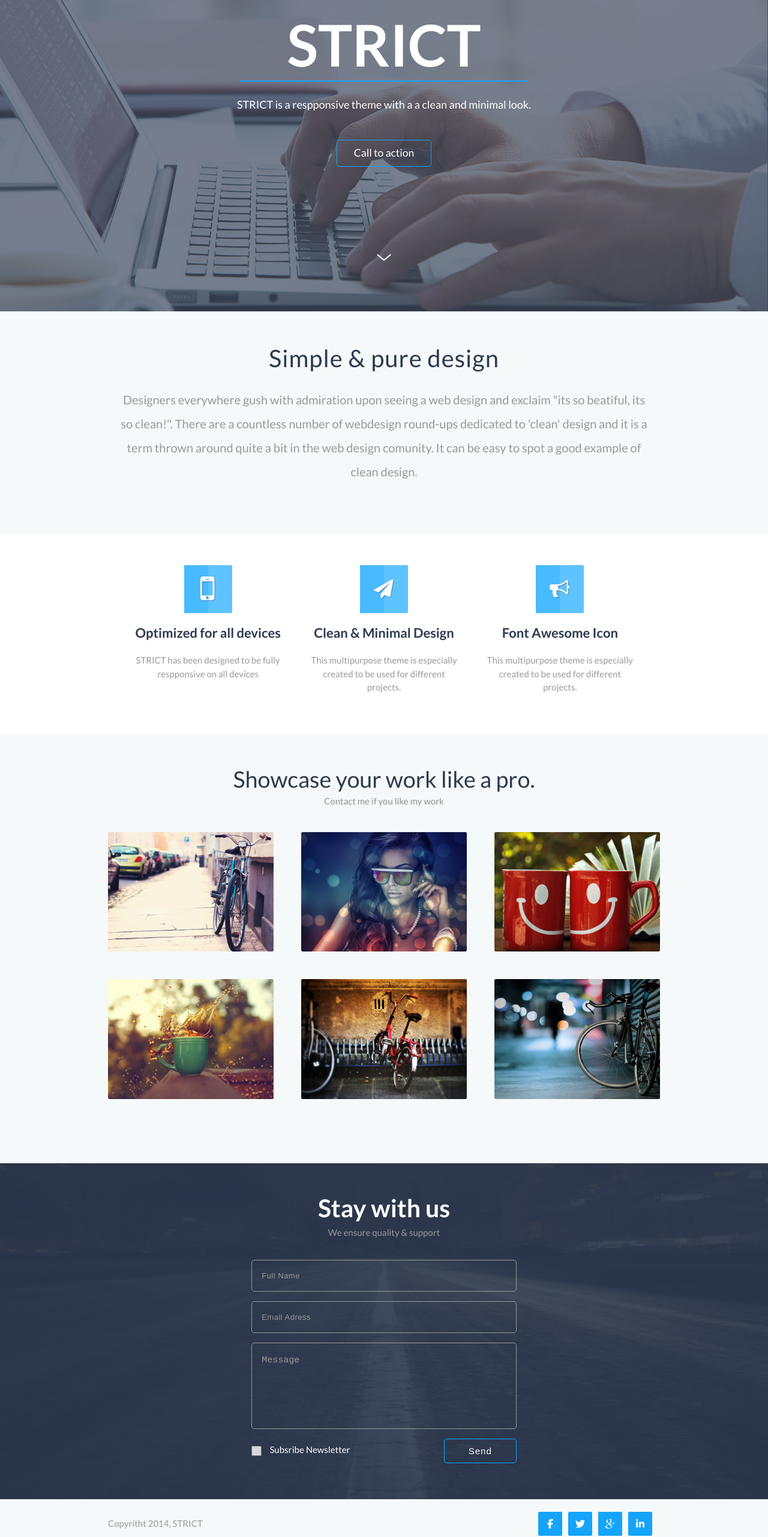
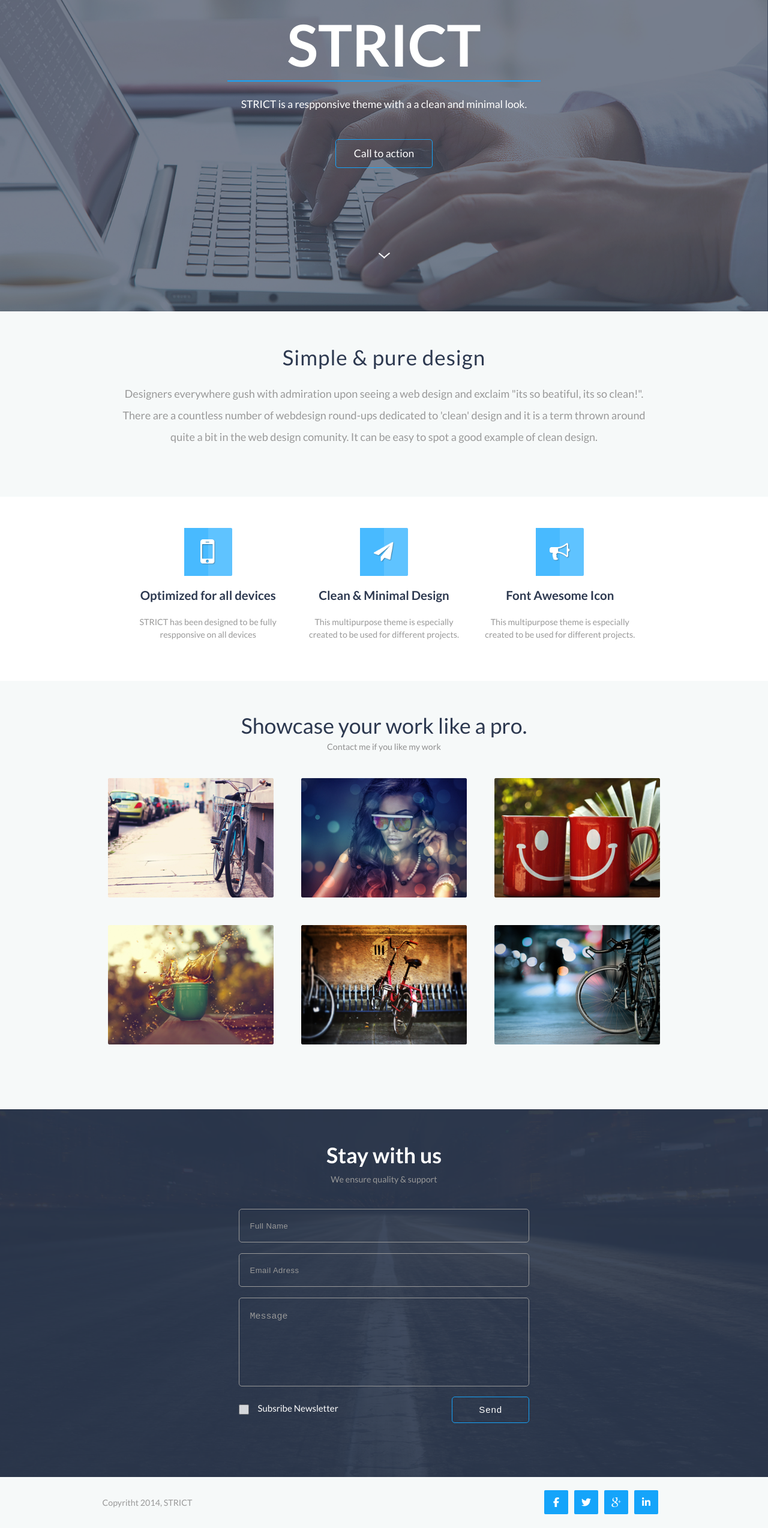
Before and after one commit to AndrewVitrenko/strict, a plain HTML site: page index.html in a window 1280 px wide. Shown: the part 200-2762 px from the top of the page at 60% size. Drawn offline with nearby package versions, Linux system fonts and the light colour scheme.

Commit message:
Add files via upload

```diff
--- a/index.html
+++ b/index.html
@@ -197,15 +197,18 @@
         let textarea = $('textarea')
 
         poster.css('height', $(window).width()*0.5)
-        connection.css('height', $(window).width()*700/1600)
+        //connection.css('height', $(window).width()*700/1600)
         icon.css('height', icon.width())
         //textarea.css('height', textarea.width()*0.28)
 
         $(window).resize(function() {
             poster.css('height', $(window).width()*0.5)
-            connection.css('height', $(window).width()*700/1600)
             icon.css('height', icon.width())
             //textarea.css('height', textarea.width()*0.28)
+
+            if ($(window).width() >= 1600) {
+                connection.css('height', $(window).width()*700/1600)
+            }
         })
     </script>
 </body>
--- a/scss/style.scss
+++ b/scss/style.scss
@@ -8,6 +8,19 @@ $maxWidth: 1600;
 	$addSize: $pcSize - $mobSize;
 	$maxWidth: $maxWidth - 320;
 	font-size: calc(#{$mobSize + px} + #{$addSize} * ((100vw - 320px) / #{$maxWidth}));
+}
+
+@mixin adaptiv-width($pcSize, $mobSize) {
+    $addSize: $pcSize - $mobSize;
+    $maxWidth: $maxWidth - 320;
+    width: calc(#{$mobSize + px} + #{$addSize} * ((100vw - 320px) / #{$maxWidth}));
+}
+
+@mixin adaptiv-padding($pcTopSize, $pcRightSize, $mobTopSize, $mobRightSize) {
+    $addVerticalSize: $pcTopSize - $mobTopSize;
+    $addHorizontalSize: $pcRightSize - $mobRightSize;
+    $maxWidth: $maxWidth - 320;
+    padding: calc(#{$mobTopSize + px} + #{$addVerticalSize} * ((100vw - 320px) / #{$maxWidth})) calc(#{$mobRightSize + px} + #{$addHorizontalSize} * ((100vw - 320px) / #{$maxWidth}));
 }
 
 * {
@@ -73,13 +86,13 @@ header {
     color: $background_blue;
     background-color: $background_blue;
     height: 2px;
-    width: 600/1600*100%;
+    @include adaptiv-width(600, 290);
     margin-bottom: 40/1600*100%;
     margin-top: 0;
 }
 
 .slogan {
-    @include adaptiv-font(20, 12);
+    @include adaptiv-font(20, 10);
     color: white;
     margin-bottom: 65/1600*100%;
     margin-top: 0;
@@ -91,29 +104,19 @@ header {
     border: 1px solid $background_blue;
     border-radius: 5px;
     text-decoration: none;
-    padding: 19/1600*100% 35/1600*100%;
+    @include adaptiv-padding(19, 35, 7.6, 14);
     @include adaptiv-font(20, 10);
     margin-bottom: 175/1600*100%;
 }
 
 .arrow_container {
     display: block;
-
-    /*a{
-        width: 0;
-        height: 0;
-        display: inline-block;
-        border-width: 0 3px 3px 0;
-        padding: 7px;
-        transform: rotate(45deg);
-        border-style: solid;
-        border-color: white;
-    }*/
+    height: 15px;
 
     a {
         position: relative;
-        width: 26px;
-        height: 2px;
+        @include adaptiv-width(25, 8);
+        height: 100%;
         display: inline-block;
     }
 
@@ -122,7 +125,8 @@ header {
         position: absolute;
         background-color: white;
         height: 2px;
-        width: 15px;
+        bottom: 50%;
+        @include adaptiv-width(15, 5);
     }
 
     a:before {
@@ -143,7 +147,7 @@ header {
     padding-bottom: 80/1600*100%;
 
     h2 {
-        font-size: 40px;
+        @include adaptiv-font(40, 20);
         color: #2d3950;
         margin-top: 0;
         font-weight: 500;
@@ -152,7 +156,7 @@ header {
 
     p {
         color: $text-gray;
-        font-size: 20px;
+        @include adaptiv-font(20, 12);
         line-height: 2;
         margin-left: 250/1600*100%;
         margin-right: 250/1600*100%;
@@ -178,14 +182,14 @@ header {
     h3 {
         text-transform: capitalize;
         color: $text-blue;
-        font-size: 22px;
+        @include adaptiv-font(22, 16);
         margin: 32/(1600*0.20625)*100% 0;
     }
 
     p {
         padding-left: 2.4%;
         padding-right: 2.4%;
-        font-size: 15px;
+        @include adaptiv-font(15, 12);
         color: $text-gray;
         line-height: 1.5;
     }
@@ -262,7 +266,7 @@ header {
 
     h2 {
         margin-top: 0;
-        @include adaptiv-font(41, 28);
+        @include adaptiv-font(41, 20);
         margin-bottom: 30/1600*100%;
         color: $text-blue;
         font-weight: 500;
@@ -270,7 +274,7 @@ header {
 
     p {
         margin: 0;
-        font-size: 15px;
+        @include adaptiv-font(15, 12);
         color: #909090;
         margin-bottom: 80/1600*100%;
     }
@@ -348,19 +352,22 @@ header {
 .connection {
     position: relative;
     background-color: rgba($color: $text-blue, $alpha: 0.9);
-    padding: 75/1600*100% 524/1600*100% 110/1600*100% 524/1600*100%;
+    padding-top: calc(30px + 45 * ((100vw - 320px) / 1280));
+    padding-right: calc(20px + 504 * ((100vw - 320px) / 1280));
+    padding-bottom: calc(30px + 80 * ((100vw - 320px) / 1280));
+    padding-left: calc(20px + 504 * ((100vw - 320px) / 1280));
 
     h2 {
         margin-top: 0;
         color: white;
-        font-size: 41px;
+        @include adaptiv-font(41, 20);
         margin-bottom: 25/552*100%;
         text-align: center;
     }
 
     p {
         color: $text-gray;
-        font-size: 15px;
+        @include adaptiv-font(15, 12);
         margin-bottom: 50/552*100%;
         margin-top: 0;
         text-align: center;
@@ -394,7 +401,6 @@ header {
 form {
     display: flex;
     flex-wrap: wrap;
-    height: 64.285%;
 
     input {
         background: none;
@@ -493,18 +499,23 @@ footer {
     align-items: center;
     background-color: $background_gray;
     width: 100%;
-    padding: 25/1600*100% 235/1600*100% 25/1600*100% 225/1600*100%;
+    //padding: 25/1600*100% 235/1600*100% 25/1600*100% 225/1600*100%;
+    padding-top: calc(5px + 20 * ((100vw - 320px) / 1280));
+    padding-right: calc(7px + 228 * ((100vw - 320px) / 1280));
+    padding-bottom: calc(5px + 20 * ((100vw - 320px) / 1280));
+    padding-left: calc(7px + 218 * ((100vw - 320px) / 1280));
 
     p {
         color: $text-gray;
-        font-size: 15px;
+        @include adaptiv-font(15, 12);
+        line-height: normal;
     }
 
     .icon {
         background-color: $background_blue;
+        width: 40px;
         height: 40px;
-        width: 40px;
-        margin: 0 5px;
+        margin: auto 5px;
     }
 
     .icon:before {
@@ -516,9 +527,23 @@ footer {
     }
 }
 
+@media all and (max-width: 1599px) {
+    .connection {
+        .background {
+            height: 100%;
+        }
+    }
+}
+
 @media all and (max-width: 1043px) {
     .image_container {
         justify-content: space-around;
+    }
+}
+
+@media all and (max-width: 767px) {
+    .call {
+        margin-bottom: 5.5%;
     }
 }
 
@@ -527,36 +552,35 @@ footer {
         margin-bottom: 10%;
         min-width: 300px;
     }
+
+    .works {
+        p {
+            margin-bottom: 7%;
+            margin-top: 3%;
+        }
+    }
 }
 
 @media all and (max-width: 639px) {
+    .features {
+        padding-top: 10%;
+    }
+
     .feature {
         margin-bottom: 7%;
-        min-width: 250px;
-    }
-
-    .connection {
-        padding-left: 20%;
-        padding-right: 20%;
     }
 }
 
 @media all and (max-width: 550px) {
     footer {
-        padding-left: 7%;
-        padding-right: 7%;
+        padding-left: 2%;
+        padding-right: 2%;
     }
 }
 
 @media all and (max-width: 424px) {
     .works {
-        padding-left: 2%;
-        padding-right: 2%;
+        padding-left: 5%;
+        padding-right: 5%;
     }
 }
-
-@media all and (min-width: 1301px) {
-    textarea {
-        height: 160px;
-    }
-}
```
Also changed, not shown: css/style.css, 1 other file.
